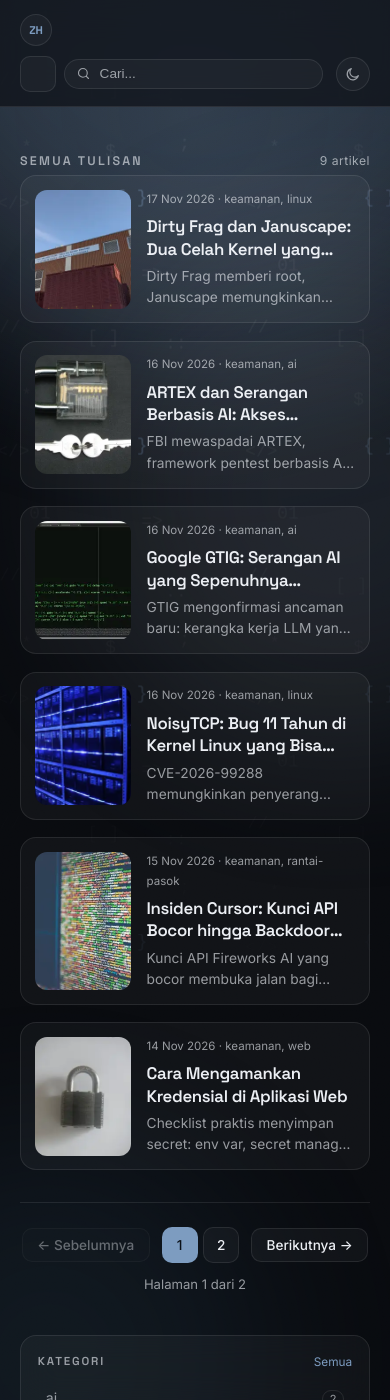
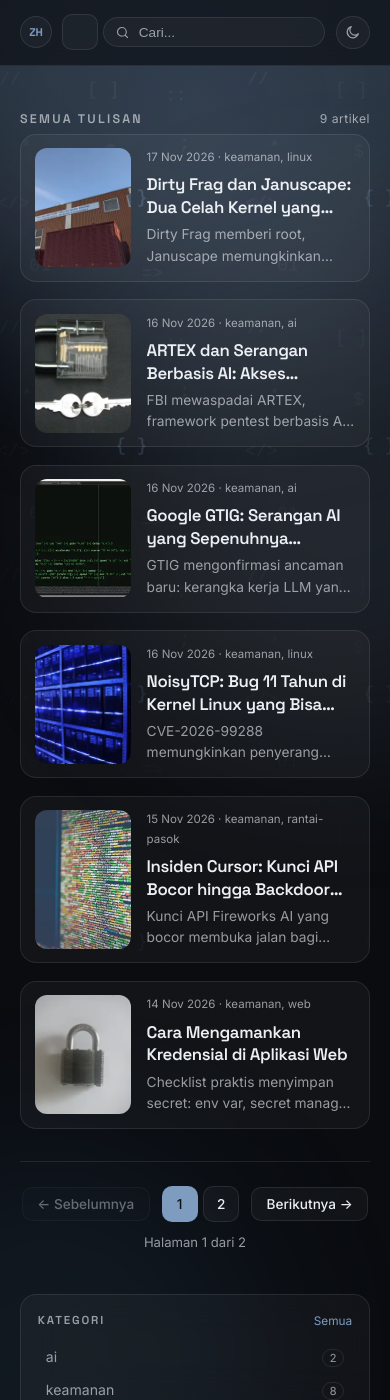
Before and after one commit to zidan-herlangga/blog, a Jekyll site: the page built from index.md, in a window 390 px wide and 1400 px high. Built offline with Jekyll 4.4.1, drawn with Linux system fonts in a browser that asks for light colours; comment, search, counter and statistics services are not loaded.

Commit message:
fix: header mobile/tablet satu baris, pencarian melebar di layar kecil

```diff
--- a/assets/css/style.css
+++ b/assets/css/style.css
@@ -1456,15 +1456,14 @@ hr {
 
 @media (max-width: 640px) {
   .site-header .container {
-    flex-wrap: wrap;
     gap: 0.6rem;
   }
 
   .header-actions {
-    width: 100%;
-    justify-content: space-between;
-    flex-wrap: wrap;
-    gap: 0.5rem;
+    flex: 1;
+    justify-content: flex-end;
+    min-width: 0;
+    gap: 0.35rem;
   }
 
   .site-search {
@@ -1795,6 +1794,21 @@ hr {
 
   .menu-toggle {
     display: flex;
+  }
+
+  .header-actions {
+    flex: 1;
+    min-width: 0;
+    justify-content: flex-end;
+  }
+
+  .site-search {
+    flex: 1;
+    min-width: 0;
+  }
+
+  .site-search__input {
+    width: 100%;
   }
 }
 
```
